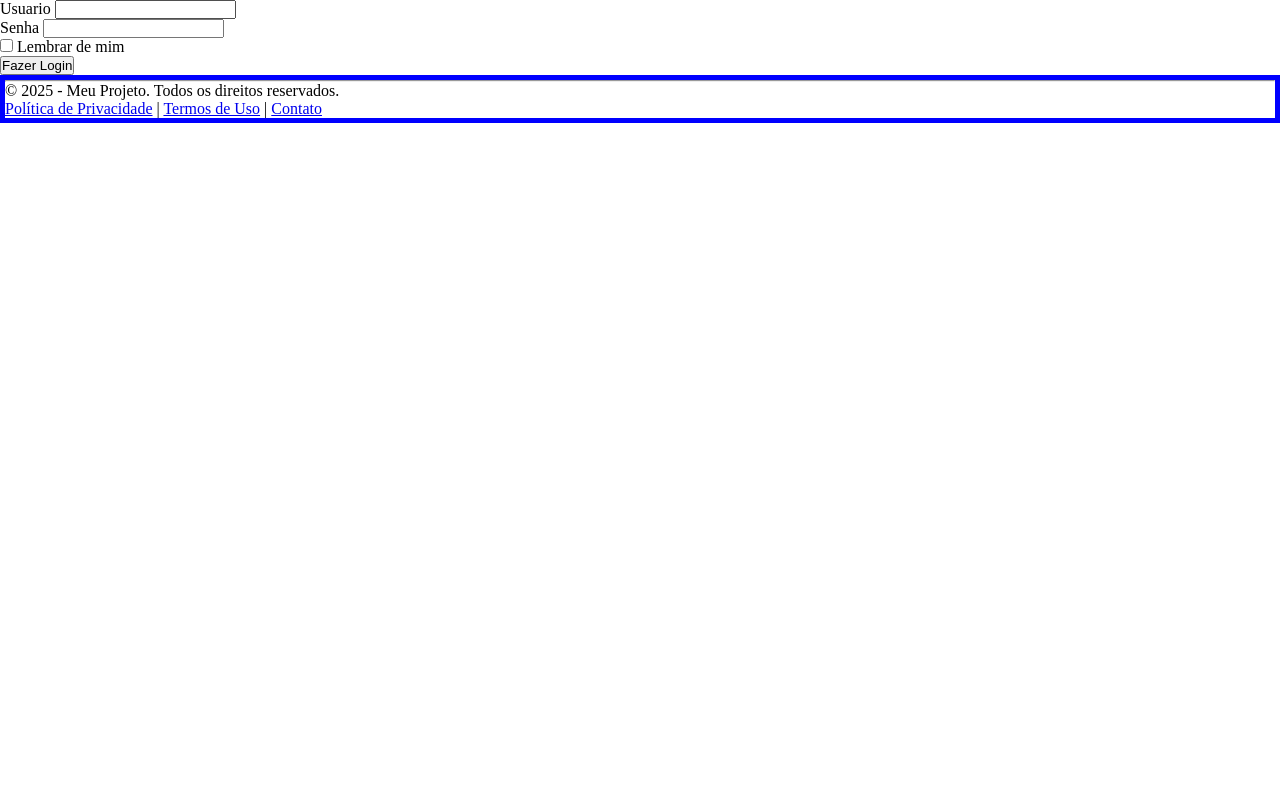
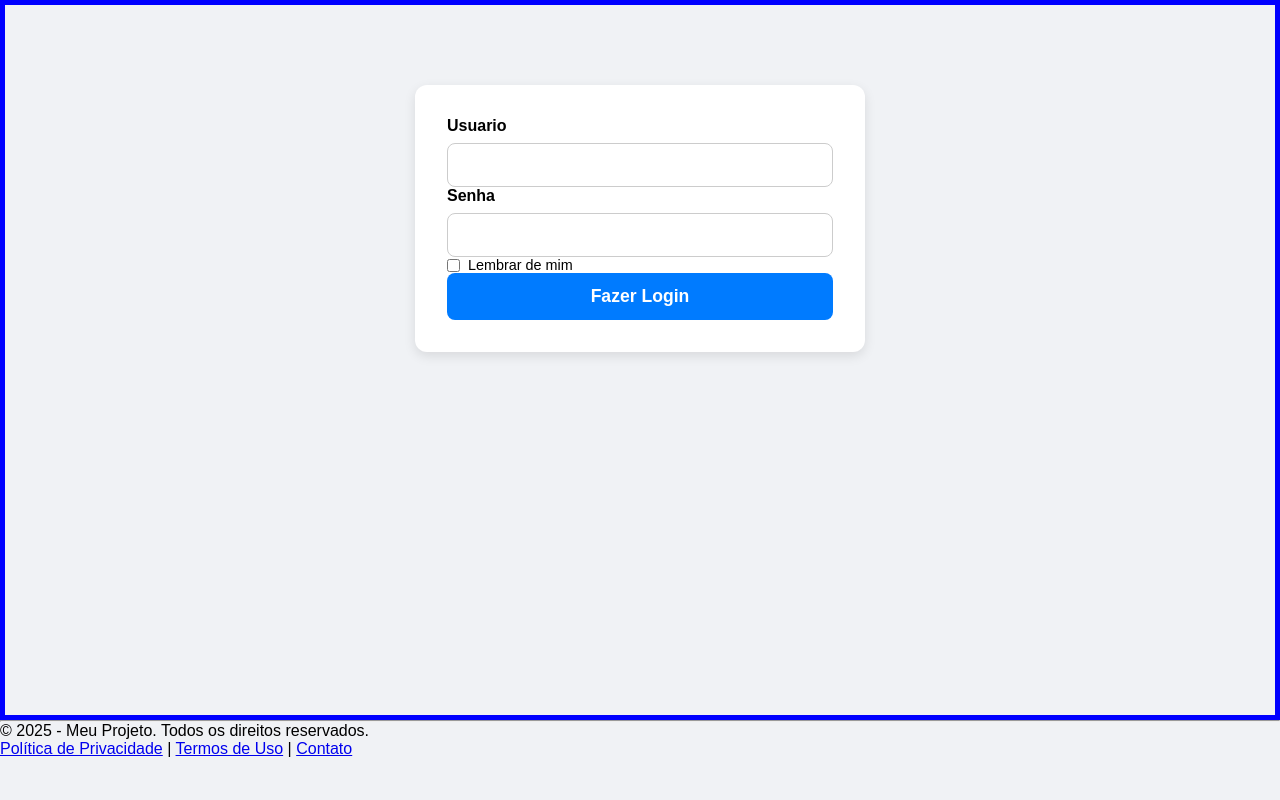
Before and after one commit to GBRL-MalachiaS/Meu_Primeiro_Projeto, a Flask app: page /auth/login in a window 1280 px wide. Run offline with Flask 3, Linux system fonts and the light colour scheme.

Commit message:
Update
Update de Estilos

```diff
--- /dev/null
+++ b/inventario/auth/static/css/login.css
@@ -0,0 +1,100 @@
+/* Melhor prática de reset, incluindo o box-sizing.
+  Isso faz com que padding e border não aumentem a largura/altura final do elemento.
+*/
+html {
+  box-sizing: border-box;
+}
+
+*, *::before, *::after {
+  box-sizing: inherit;
+  margin: 0;
+  padding: 0;
+}
+
+body {
+  font-family: sans-serif; /* Definir uma fonte base é uma boa prática */
+  background-color: #f0f2f5; /* Um fundo suave para a página */
+}
+
+/* Combinando .form-login e .container-login em uma única classe.
+  Centraliza o formulário na tela.
+*/
+.form-login {
+  max-width: 450px; /* Largura máxima, impede que fique muito largo em telas grandes */
+  width: 90%; /* Ocupa 90% da largura em telas pequenas */
+  margin: 5rem auto; /* Centraliza e adiciona espaço. 'rem' é mais acessível que 'px' */
+  padding: 2rem; /* Espaçamento interno generoso */
+  background-color: #ffffff;
+  border-radius: 12px;
+  box-shadow: 0 4px 12px rgba(0, 0, 0, 0.1);
+
+  /* Usando Flexbox para organizar os itens internos */
+  display: flex;
+  flex-direction: column; /* Organiza os itens em uma coluna */
+  gap: 1.5rem; /* Cria um espaço de 1.5rem ENTRE cada item filho */
+}
+
+/* Estilo para os containers de cada campo (label + input)
+  Não precisa de CSS se a propriedade 'gap' no pai for suficiente.
+  A classe .container-label pode ser removida do HTML.
+*/
+
+/* Estilo para as labels */
+.form-label {
+  font-weight: bold;
+  margin-bottom: 0.5rem; /* Pequeno espaço entre a label e o input */
+  display: block; /* Garante que a label ocupe sua própria linha */
+  text-align: left; /* Geralmente melhor para formulários */
+}
+
+/* Estilo unificado para os campos de texto */
+.form-control {
+  width: 100%;
+  padding: 0.75rem;
+  border: 1px solid #ccc;
+  border-radius: 8px;
+  font-size: 1rem;
+}
+
+.form-control:focus {
+  outline: none;
+  border-color: #007bff;
+  box-shadow: 0 0 0 3px rgba(0, 123, 255, 0.25);
+}
+
+/* Container para o checkbox "lembrar dados" */
+.container-checkbox {
+  display: flex;
+  align-items: center;
+  gap: 0.5rem;
+  font-size: 0.9rem;
+}
+
+/* Estilo para o botão de envio (a div .btn pode ser removida do HTML) */
+.btn input[type="submit"] {
+  width: 100%;
+  padding: 0.8rem;
+  font-size: 1.1rem;
+  font-weight: bold;
+  color: #fff;
+  background-color: #007bff;
+  border: none;
+  border-radius: 8px;
+  cursor: pointer;
+  transition: background-color 0.2s;
+}
+
+.btn input[type="submit"]:hover {
+  background-color: #0056b3;
+}
+
+/* Estilo para as mensagens flash */
+.flashes .alert {
+  padding: 1rem;
+  border-radius: 8px;
+  text-align: center;
+  margin-bottom: 1rem;
+}
+
+.alert-success { background-color: #d4edda; color: #155724; }
+.alert-danger { background-color: #f8d7da; color: #721c24; }
--- a/inventario/auth/templates/login.html
+++ b/inventario/auth/templates/login.html
@@ -4,11 +4,16 @@
   Login
 {% endblock %}
 
+{% block styles %}
+  {{ super() }}
+  <link rel="stylesheet" href="{{ url_for('auth.static', filename='css/login.css') }}" />
+{% endblock %}
+
 {% block content %}
-  <form method="POST" action="">
+  <form method="POST" action="" class="form-login">
     {{ form.hidden_tag() }}
-
-    <div>
+    <div class="container-login">
+      <div class="container-label">
         {# Início da seção de mensagens flash #}
         {% with messages=get_flashed_messages(with_categories=true) %}
           {% if messages %}
@@ -20,8 +25,8 @@
           {% endif %}
         {% endwith %}
         {# Fim da seção de mensagens flash #}
-      {{ form.usuario.label }}
-      {{ form.usuario() }}
+        {{ form.usuario.label(class_='form-label') }}
+        {{ form.usuario(class_='form-control') }}
         {% if form.usuario.errors %}
           {% for erro in form.usuario.errors %}
             <div>
@@ -30,9 +35,9 @@
           {% endfor %}
         {% endif %}
       </div>
-    <div>
-      {{ form.senha.label }}
-      {{ form.senha() }}
+      <div  class="container-label">
+        {{ form.senha.label(class_='form-label') }}
+        {{ form.senha(class_='form-control') }}
         {% if form.senha.errors %}
           {% for erro in form.senha.errors %}
             <div>
@@ -41,8 +46,11 @@
           {% endfor %}
         {% endif %}
       </div>
-    <div>{{ form.lembrar_dados(class_='form-chek-input') }}
-      {{ form.lembrar_dados.label(class_='form-check-label') }}</div>
-    <div>{{ form.enviar() }}</div>
+      <div class="container-checkbox">
+        {{ form.lembrar_dados(class_='form-chek-input') }}
+        {{ form.lembrar_dados.label(class_='form-check-label') }}
+      </div>
+      <div class="btn">{{ form.enviar() }}</div>
+    </div>
   </form>
 {% endblock %}
--- /dev/null
+++ b/inventario/static/css/login-style.css
@@ -0,0 +1,11 @@
+*{
+    margin: 0;
+    padding: 0;
+}
+
+
+
+main{
+    border: 5px solid blue;
+    height: 90vh;
+}
--- a/inventario/static/css/style.css
+++ b/inventario/static/css/main-style.css
@@ -18,7 +18,3 @@
     width: 90%;
     border: greenyellow 5px solid;
 }
-
-footer{
-    border: blue 5px solid;
-}
--- a/inventario/templates/base_login.html
+++ b/inventario/templates/base_login.html
@@ -9,7 +9,7 @@
     <meta charset="UTF-8" />
     <meta name="viewport" content="width=device-width, initial-scale=1" />
     {% block styles %}
-      <link href="{{ url_for('static', filename='css/style.css') }}" rel="stylesheet" />
+      <link href="{{ url_for('static', filename='css/login-style.css') }}" rel="stylesheet" />
     {% endblock %}
   </head>
 
--- a/inventario/templates/base_main.html
+++ b/inventario/templates/base_main.html
@@ -9,7 +9,7 @@
     <meta charset="UTF-8" />
     <meta name="viewport" content="width=device-width, initial-scale=1" />
     {% block styles %}
-      <link href="{{ url_for('static', filename='css/style.css') }}" rel="stylesheet" />
+      <link href="{{ url_for('static', filename='css/main-style.css') }}" rel="stylesheet" />
     {% endblock %}
   </head>
 
```
Lines whose indentation alone changed are shown as unchanged.
